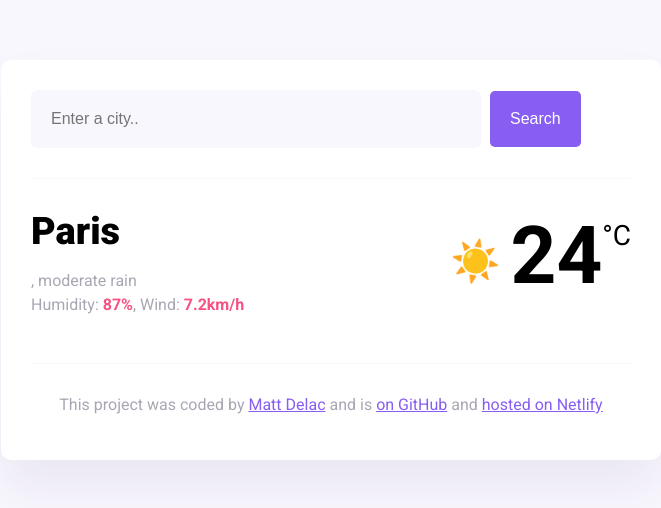
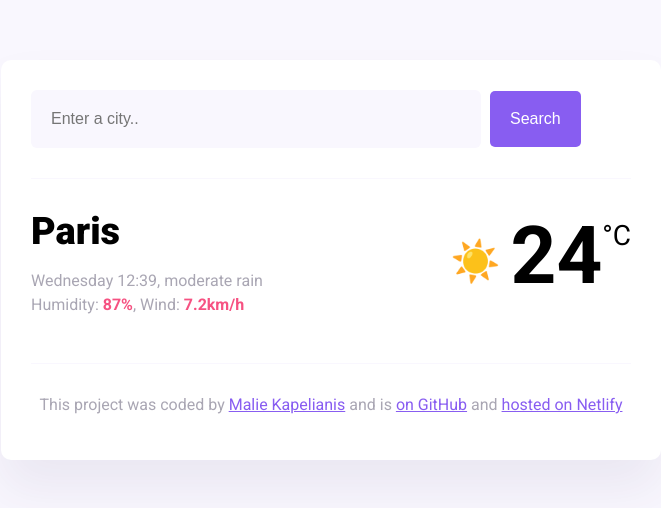
Before and after one commit to MalieKapDev/my-weather-app, a website built with Parcel: page index.html in a window 1280 px wide. Shown: the whole page, without its empty margins (309-970 px from the left). Built offline with nearby package versions, Linux system fonts and the light colour scheme.

Commit message:
Updated index.js to script.js

```diff
--- a/index.html
+++ b/index.html
@@ -49,12 +49,12 @@
       <footer>
         <p>
           This project was coded by
-          <a href="#" target="_blank">Matt Delac</a> and is
+          <a href="#" target="_blank">Malie Kapelianis</a> and is
           <a href="#" target="_blank"> on GitHub</a> and
           <a href="#" target="_blank">hosted on Netlify</a>
         </p>
       </footer>
     </div>
   </body>
-  <script src="src/index.js"></script>
+  <script src="src/script.js"></script>
 </html>
```
